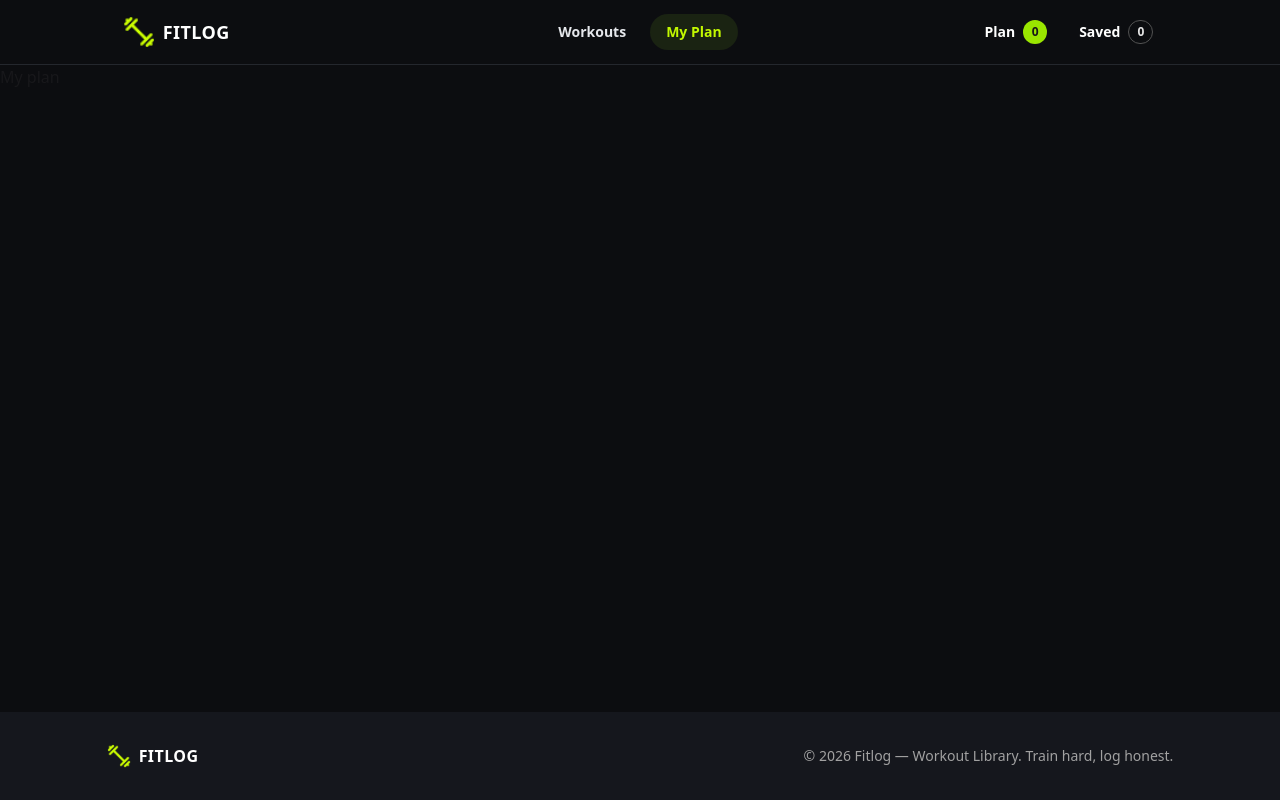
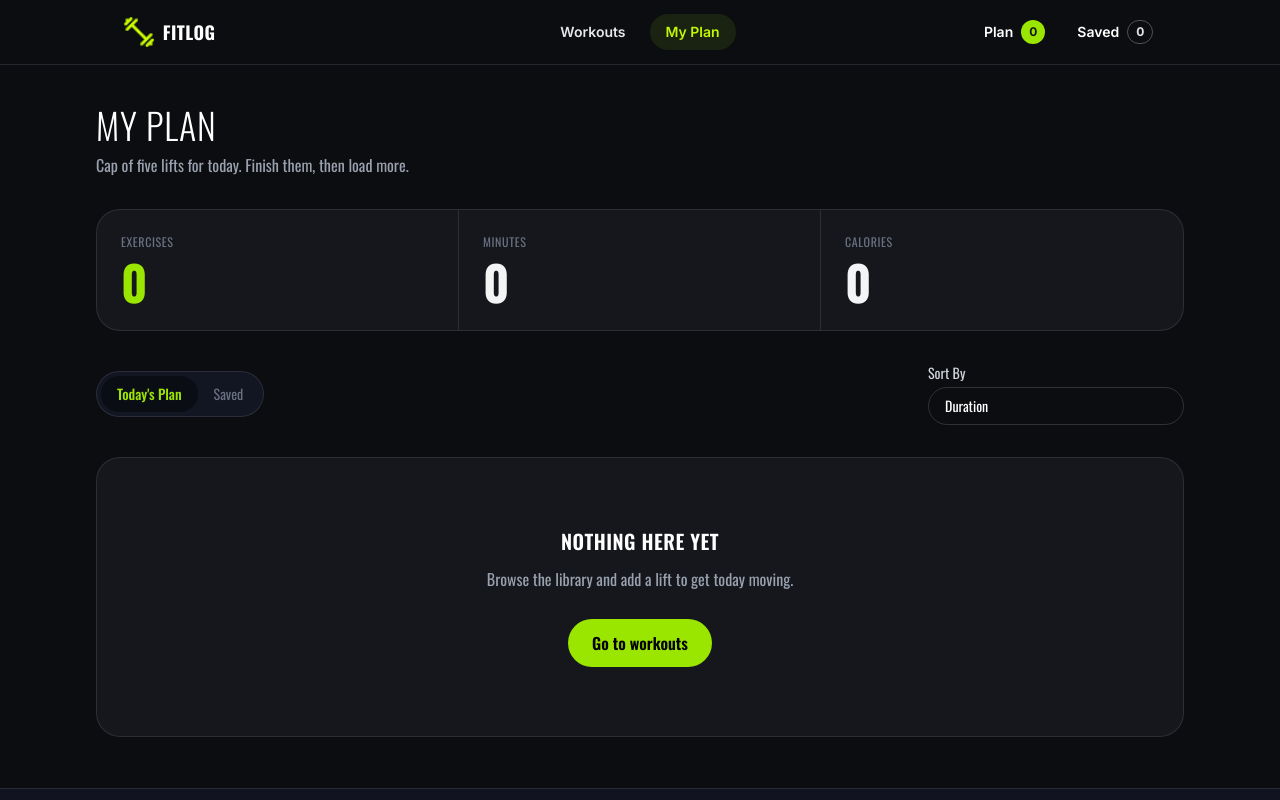
Before and after one commit to Tamiim-Iqbal/FitLog, a Next.js app: page /my-plan in a window 1280 px wide. Shown: the top 800 px of the page. Built offline with nearby package versions, Linux system fonts and the light colour scheme.

Commit message:
Css & Font chnaged

```diff
--- a/src/app/components/Banner.tsx
+++ b/src/app/components/Banner.tsx
@@ -9,22 +9,22 @@ const Banner = () => {
         <div className="z-10 w-full lg:w-3/5 lg:ml-10">
 
           {/* Small Heading */}
-          <p className="mb-3 text-[12px] font-bold uppercase tracking-wide text-[#c2f800]">
+          <p className="mb-3 text-[12px] uppercase tracking-wide text-[#c2f800]">
             Workout Library
           </p>
 
           {/* Main Heading */}
-          <h1 className="max-w-xl text-4xl font-black uppercase leading-[0.9] tracking-tight text-white sm:text-5xl">
-            Train with intent.
+          <h1 className="max-w-xl text-4xl uppercase leading-[0.9] tracking-tight text-white sm:text-5xl">
+            Train with intent. Log
             <br />
-            Log every set.
+            <span className="mt-4 inline-block">every set.</span>
           </h1>
 
           {/* Description */}
-          <p className="mt-4 max-w-md text-sm leading-5 text-[#9ca3af] sm:text-sm">
-            Fitlog is a dark, no-nonsense gym companion: pick a lift, lock it
-            into today&apos;s plan, and watch the week&apos;s work add up.
-          </p>
+          <p className="mt-4 max-w-md text-sm leading-5 text-[#9ca3af] font-[family-name:var(--font-inter)]">
+  Fitlog is a dark, no-nonsense gym companion: pick a lift, lock it
+  into today&apos;s plan, and watch the week&apos;s work add up.
+</p>
 
           {/* Button */}
           <button className="mt-5 rounded-md bg-[#c2f800] px-5 py-2.5 text-[12px] font-bold uppercase text-black transition-colors hover:bg-[#d4ff38]">
--- a/src/app/globals.css
+++ b/src/app/globals.css
@@ -1,2 +1,10 @@
 @import "tailwindcss";
 @plugin "daisyui";
+
+.font-inter {
+  font-family: var(--font-inter);
+}
+
+.font-oswald {
+  font-family: var(--font-oswald);
+}
--- a/src/app/layout.tsx
+++ b/src/app/layout.tsx
@@ -1,7 +1,17 @@
-import { Geist, Geist_Mono } from "next/font/google";
+import { Geist, Geist_Mono, Oswald, Inter } from "next/font/google";
 import "./globals.css";
 import Navbar from "./shared/Navbar";
 import Footer from "./shared/Footer";
+
+const oswald = Oswald({
+  variable: "--font-oswald",
+  subsets: ["latin"],
+});
+
+const inter = Inter({
+  variable: "--font-inter",
+  subsets: ["latin"],
+});
 
 const geistSans = Geist({
   variable: "--font-geist-sans",
@@ -23,10 +33,11 @@ export default function RootLayout({ children }) {
     <html
       lang="en"
       data-theme="light"
-      className={`${geistSans.variable} ${geistMono.variable} h-full antialiased`}
+      className={`${oswald.variable} ${inter.variable} h-full antialiased`}
     >
-      <body className="flex min-h-screen flex-col bg-[#0c0d10]">
-
+      <body
+        className={`${oswald.className} flex min-h-screen flex-col bg-[#0c0d10]`}
+      >
         <Navbar />
 
         <main className="flex-1">
--- a/src/app/my-plan/page.tsx
+++ b/src/app/my-plan/page.tsx
@@ -1,11 +1,100 @@
-import React from 'react';
+import React from "react";
 
 const MyPlanPage = () => {
-    return (
-        <div>
-            <h2>My plan</h2>
+  return (
+    <div className="min-h-screen text-white flex flex-col">
+      <main className="flex-1 max-w-6xl mx-auto w-full px-5 sm:px-8 py-10">
+        {/* Header */}
+        <div className="mb-8">
+          <h1 className="text-4xl font-light uppercase tracking-wide">
+            My Plan
+          </h1>
+          <p className="text-gray-400 mt-2">
+            Cap of five lifts for today. Finish them, then load more.
+          </p>
         </div>
-    );
+
+        {/* Stats Card */}
+        <div className="rounded-3xl border border-white/10 bg-[#15171d] overflow-hidden">
+          <div className="grid grid-cols-1 md:grid-cols-3">
+            {[
+              { label: "Exercises", value: "0", active: true },
+              { label: "Minutes", value: "0" },
+              { label: "Calories", value: "0" },
+            ].map((item, i) => (
+              <div
+                key={item.label}
+                className={`p-6 ${
+                  i !== 2 ? "md:border-r border-white/10" : ""
+                }`}
+              >
+                <p className="text-xs uppercase tracking-wider text-gray-500">
+                  {item.label}
+                </p>
+                <h2
+                  className={`text-5xl font-bold mt-2 ${
+                    item.active ? "text-lime-400" : "text-gray-100"
+                  }`}
+                >
+                  {item.value}
+                </h2>
+              </div>
+            ))}
+          </div>
+        </div>
+
+        {/* Tabs + Sort */}
+        <div className="flex flex-col sm:flex-row sm:items-center sm:justify-between gap-4 mt-8">
+          <div className="flex bg-[#121522] border border-white/10 rounded-full p-1 w-fit">
+            <button className="px-4 py-2 rounded-full text-sm font-medium bg-[#0b0d15] text-lime-400">
+              Today&apos;s Plan
+            </button>
+            <button className="px-4 py-2 rounded-full text-sm text-gray-500">
+              Saved
+            </button>
+          </div>
+
+          <div className="w-full sm:w-64">
+            <label className="text-sm text-gray-300 mb-1 block">Sort By</label>
+            <select className="w-full bg-transparent border border-white/15 rounded-full px-4 py-2 text-sm text-white outline-none appearance-none">
+              <option className="bg-[#111827]">Duration</option>
+              <option className="bg-[#111827]">Calories</option>
+              <option className="bg-[#111827]">Rating</option>
+            </select>
+          </div>
+        </div>
+
+        {/* Empty State */}
+        <div className="mt-8 rounded-3xl border border-white/10 bg-[#15171d] min-h-[280px] flex flex-col items-center justify-center text-center px-6">
+          <h3 className="text-xl font-semibold uppercase tracking-wide">
+            Nothing Here Yet
+          </h3>
+
+          <p className="text-gray-400 mt-3 max-w-md">
+            Browse the library and add a lift to get today moving.
+          </p>
+
+          <button className="mt-7 bg-lime-400 hover:bg-lime-300 text-black font-semibold px-6 py-3 rounded-full transition">
+            Go to workouts
+          </button>
+        </div>
+      </main>
+
+      {/* Footer */}
+      <footer className="border-t border-white/10 bg-[#111420]">
+        <div className="max-w-6xl mx-auto px-5 sm:px-8 py-6 flex flex-col sm:flex-row items-center justify-between gap-3">
+          <div className="flex items-center gap-2 font-semibold uppercase tracking-wide">
+            <span className="text-lime-400 text-lg">✣</span>
+            <span>FitLog</span>
+          </div>
+
+          <p className="text-gray-500 text-sm text-center sm:text-right">
+            © 2026 FitLog — Workout Library, Train hard, log honestly.
+          </p>
+        </div>
+      </footer>
+    </div>
+  );
 };
 
 export default MyPlanPage;
--- a/src/app/shared/Navbar.tsx
+++ b/src/app/shared/Navbar.tsx
@@ -68,7 +68,7 @@ const Navbar = () => {
                 <li key={link.href}>
                   <Link
                     href={link.href}
-                    className={`block rounded-3xl px-4 py-2 font-semibold transition-colors ${
+                    className={`block rounded-3xl px-4 py-2 font-semibold transition-colors font-[family-name:var(--font-inter)] ${
                       isActive
                         ? 'bg-[#1a2312] text-[#c2f800]'
                         : 'text-gray-200 hover:bg-[#15171d] hover:text-white'
@@ -88,7 +88,7 @@ const Navbar = () => {
           {/* Plan */}
           <Link
             href="/my-plan"
-            className="flex items-center gap-2 rounded-2xl px-3 py-2 transition-colors hover:bg-[#15171d]"
+            className="flex items-center gap-2 rounded-2xl px-3 py-2 transition-colors hover:bg-[#15171d] font-[family-name:var(--font-inter)]"
           >
             <span className="text-sm font-semibold text-white">
               Plan
@@ -102,7 +102,7 @@ const Navbar = () => {
           {/* Saved */}
           <Link
             href="/my-plan"
-            className="flex items-center gap-2 rounded-2xl px-3 py-2 transition-colors hover:bg-[#15171d]"
+            className="flex items-center gap-2 rounded-2xl px-3 py-2 transition-colors hover:bg-[#15171d] font-[family-name:var(--font-inter)]"
           >
             <span className="text-sm font-semibold text-white">
               Saved
--- a/src/app/workouts/[id]/page.tsx
+++ b/src/app/workouts/[id]/page.tsx
@@ -163,7 +163,7 @@ const WorkoutDetailPage = async ({
                     <div className="mt-5 flex flex-wrap gap-3">
                         <button className="flex items-center gap-2 rounded-xl bg-[#c6ff00] px-4 py-2.5 text-sm font-medium text-black">
                             <CalendarPlus size={16} />
-                            Add to today's plan
+                            {"Add to today's plan"}
                         </button>
 
                         <button className="flex items-center gap-2 rounded-xl border border-[#d6d6d6] px-4 py-2.5 text-sm">
```
